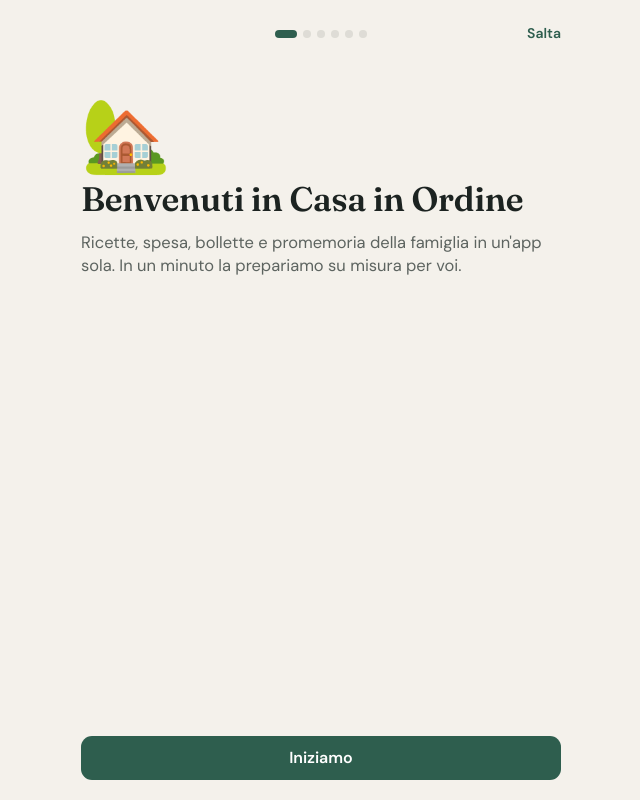
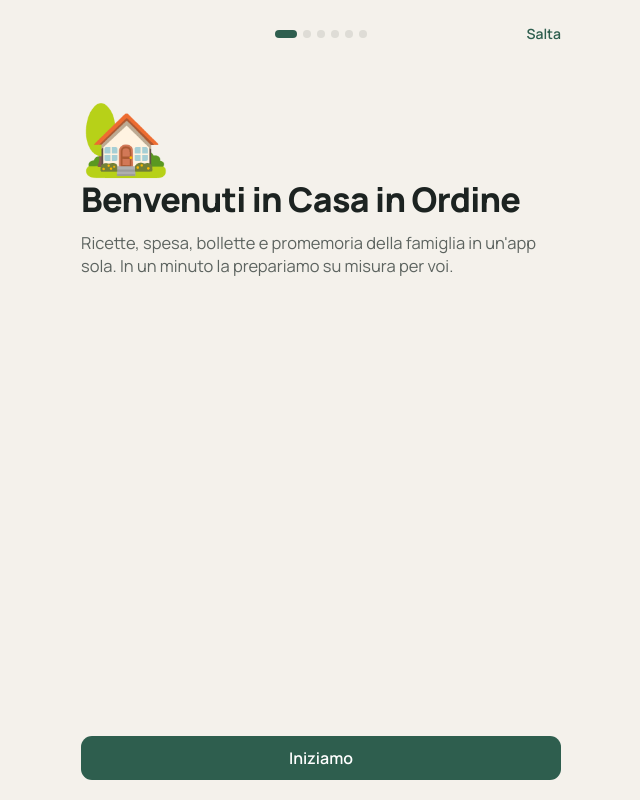
Before and after one commit to tommasocaccavale91/Claude2, a website: page casa/index.html in a window 1280 px wide. Shown: the top 800 px of the page, without its empty margins (319-959 px from the left). Drawn offline with Linux system fonts and the light colour scheme.

Commit message:
Casa in Ordine: Manrope, Conti unificati e Oggi come riepilogo
- carattere unico Manrope (incluso nell'app), colori verde bosco in chiaro e scuro
- Bollette ed Entrate e spese sotto un'unica voce "Conti" con due schede in alto
- Oggi: a tavola, spesa, promemoria, bollette e conti in riquadri di sintesi che
  aprono la sezione relativa

Co-Authored-By: Claude Opus 5.5 <noreply@anthropic.com>
Claude-Session: https://claude.ai/code/session_01XcUm2xcNAxA5C6VBoBoyuw

```diff
--- a/casa/fonts/LEGGIMI.txt
+++ b/casa/fonts/LEGGIMI.txt
@@ -1,4 +1,3 @@
-Caratteri usati dall'app (sottoinsieme latino, da Google Fonts), con licenza SIL Open Font License 1.1:
-- Fraunces (titoli) — Undercase Type
-- DM Sans (testo e importi) — Colophon Foundry
+Carattere usato dall'app (sottoinsieme latino, da Google Fonts), con licenza SIL Open Font License 1.1:
+- Manrope — Mikhail Sharanda
 Testo della licenza: https://openfontlicense.org
--- a/casa/index.html
+++ b/casa/index.html
@@ -12,10 +12,9 @@
 <style>
 /* Una colonna larga quanto un telefono: intestazione, contenuto che scorre, barra delle sezioni in basso.
    Tono: familiare ma serio, come un buon libro di casa. Avorio caldo, verde bosco, niente decorazioni.
-   Caratteri: Fraunces per i titoli, DM Sans per testo e importi (cifre incolonnate).
-   Entrambi con licenza SIL Open Font License, inclusi nella cartella fonts/. */
-@font-face{font-family:"Fraunces";src:url(fonts/fraunces.woff2) format("woff2");font-weight:500 800;font-display:swap}
-@font-face{font-family:"DM Sans";src:url(fonts/dmsans.woff2) format("woff2");font-weight:400 700;font-display:swap}
+   Carattere: Manrope per tutto, titoli in grassetto pieno, cifre incolonnate negli importi.
+   Licenza SIL Open Font License, incluso nella cartella fonts/. */
+@font-face{font-family:"Manrope";src:url(fonts/manrope.woff2) format("woff2");font-weight:400 800;font-display:swap}
 :root{
   --bg:#F4F1EB; --surface:#FFFFFF; --surface2:#EEEAE2; --ink:#1C2321; --muted:#5D6460; --line:rgba(28,35,33,.10);
   --accent:#2E5E4E; --accent-ink:#FFFFFF; --accent-soft:rgba(46,94,78,.09);
@@ -27,8 +26,8 @@
   --c-in:#2a78d6; --c-out:#eb6834; --c-grid:rgba(28,35,33,.08);
   --shadow:0 1px 2px rgba(28,35,33,.05),0 4px 14px -8px rgba(28,35,33,.14);
   --r:14px; --nav:68px;
-  --f:"DM Sans",system-ui,-apple-system,"Segoe UI",Roboto,Arial,sans-serif;
-  --f-title:"Fraunces",Georgia,"Times New Roman",serif;
+  --f:"Manrope",system-ui,-apple-system,"Segoe UI",Roboto,Arial,sans-serif;
+  --f-title:var(--f);
   color-scheme:light;
 }
 @media (prefers-color-scheme:dark){
@@ -360,19 +359,19 @@ button.stat:active{transform:scale(.98)}
 @media (prefers-reduced-motion:reduce){.thinking .dot{animation:none}}
 @media (max-width:380px){.stats.three .v{font-size:15px}.nav button{font-size:10.5px}}
 /* ===== veste grafica: familiare ma seria ===== */
-.top h1{font-family:var(--f-title);font-weight:600;letter-spacing:-.01em;font-size:29px}
+.top h1{font-family:var(--f-title);font-weight:800;letter-spacing:-.025em;font-size:28px}
 .top .icon-btn,.top .btn:not(.primary){background:var(--surface);box-shadow:var(--shadow)}
 .btn{border-radius:11px;font-weight:600}
 .card{border-radius:var(--r);padding:16px;box-shadow:var(--shadow);border:1px solid var(--line)}
 .card-h{margin-bottom:10px}
-.card h2{font-family:var(--f-title);font-size:18.5px;font-weight:600;letter-spacing:-.005em;text-transform:none;color:var(--ink);display:flex;align-items:center;gap:8px}
+.card h2{font-family:var(--f-title);font-size:17px;font-weight:800;letter-spacing:-.015em;text-transform:none;color:var(--ink);display:flex;align-items:center;gap:8px}
 .sec-t,.h3{font-size:12px;letter-spacing:.08em}
 .stat{border:1px solid var(--line);border-radius:12px}
 .stat .v,.amt,.catbar .a,.mh-v,.mh-row b{font-variant-numeric:tabular-nums lining-nums;letter-spacing:-.01em}
-.sh-h h2,.tour-body h1,.tour-body h2,.rcard h3{font-family:var(--f-title);font-weight:600;letter-spacing:-.005em}
+.sh-h h2,.tour-body h1,.tour-body h2,.rcard h3{font-family:var(--f-title);font-weight:800;letter-spacing:-.02em}
 .rcard{border:1px solid var(--line);display:grid;grid-template-columns:46px 1fr;column-gap:12px;align-items:start}
 .rcard>*:not(.rc-emo):not(.fav){grid-column:2}
-.rcard h3{font-size:18px}
+.rcard h3{font-size:16.5px}
 .rc-emo{grid-row:1 / span 4;width:46px;height:46px;border-radius:12px;display:flex;align-items:center;justify-content:center;font-size:22px;background:var(--surface2)}
 .rc-emo.k1,.rc-emo.k5{background:var(--sun-soft)}.rc-emo.k2{background:var(--tomato-soft)}.rc-emo.k3{background:var(--olive-soft)}.rc-emo.k4{background:var(--accent-soft)}
 .tag{border-radius:6px}
@@ -391,15 +390,36 @@ button.stat:active{transform:scale(.98)}
 /* testata della schermata Oggi: tinta unita, data e saluto */
 .hero{margin:2px 0 16px;border-radius:18px;padding:18px 18px 16px;background:var(--hero);color:var(--hero-ink)}
 .hero-d{margin:0;font-size:13.5px;font-weight:500;opacity:.8;text-transform:capitalize}
-.hero h2{margin:2px 0 0;font-family:var(--f-title);font-size:30px;font-weight:600;letter-spacing:-.01em;line-height:1.15}
+.hero h2{margin:2px 0 0;font-family:var(--f-title);font-size:28px;font-weight:800;letter-spacing:-.025em;line-height:1.15}
 .hero-chips{display:flex;flex-wrap:wrap;gap:8px;margin-top:14px}
 .hero-chips button{display:inline-flex;align-items:center;gap:6px;min-height:34px;padding:0 12px;border-radius:17px;background:rgba(255,255,255,.14);color:#fff;font-size:14px;font-weight:500}
 .hero-chips button b{font-weight:700}
+/* Oggi: un riquadro per sezione, toccandolo si apre la sezione */
+.sum{display:grid;grid-template-columns:1fr 1fr;gap:10px;margin:0 0 16px}
+.sum>.card{grid-column:1 / -1;margin:0}
+.tile{background:var(--surface);border:1px solid var(--line);border-radius:var(--r);box-shadow:var(--shadow);padding:12px 12px 11px;text-align:left;display:flex;flex-direction:column;gap:1px;min-width:0;min-height:108px;color:var(--ink)}
+.tile.wide{grid-column:1 / -1;min-height:0}
+.tile .ti{display:flex;align-items:center;gap:7px;font-size:13px;font-weight:700;color:var(--muted);margin-bottom:4px}
+.tile .ti .svg{width:16px;height:16px}
+.tile .ti em{margin-left:auto;font-style:normal;display:flex;opacity:.6}
+.tile .tv{font-size:23px;font-weight:800;letter-spacing:-.025em;font-variant-numeric:tabular-nums;line-height:1.15}
+.tile .tv small{font-size:13.5px;font-weight:600;letter-spacing:0;color:var(--muted);margin-left:4px}
+.tile .ts{font-size:12.5px;color:var(--muted);line-height:1.35;overflow:hidden;display:-webkit-box;-webkit-line-clamp:2;-webkit-box-orient:vertical;margin-top:auto;padding-top:4px}
+.tile.bad .tv{color:var(--bad)}
+.tile.bad{border-color:color-mix(in srgb,var(--bad) 35%,transparent)}
+.tile.none .tv{font-size:17px;color:var(--muted)}
+.tav-links{display:flex;gap:8px;margin-top:10px;flex-wrap:wrap}
+.tav-links button{display:inline-flex;align-items:center;gap:6px;min-height:36px;padding:0 12px;border-radius:18px;background:var(--surface2);font-size:13.5px;font-weight:600;color:var(--ink);max-width:100%;overflow:hidden;text-overflow:ellipsis;white-space:nowrap}
+.tav-links button.idea-l{background:var(--sun-soft)}
+.mseg{margin:0 0 14px;background:none;padding:0;border-radius:0;border-bottom:1px solid var(--line);box-shadow:none}
+.mseg button{font-weight:700;border-radius:0;background:none!important;box-shadow:none!important;border-bottom:2.5px solid transparent;margin-bottom:-1px;color:var(--muted);min-height:44px}
+.mseg button[aria-pressed="true"]{border-bottom-color:var(--accent);color:var(--accent)}
+.mseg .n{display:inline-grid;place-items:center;min-width:19px;height:19px;padding:0 5px;border-radius:10px;background:var(--tomato);color:var(--tomato-ink);font-size:11px;margin-left:6px}
 /* conti */
 .receipt{margin-bottom:14px}
 .money-hero{margin:0}
 .money-hero .mh-l{font-size:13.5px;color:var(--muted);font-weight:500}
-.money-hero .mh-v{font-family:var(--f-title);font-size:36px;font-weight:600;margin:2px 0 12px;line-height:1.1}
+.money-hero .mh-v{font-family:var(--f-title);font-size:34px;font-weight:800;letter-spacing:-.025em;margin:2px 0 12px;line-height:1.1}
 .mh-row{display:grid;grid-template-columns:1fr 1fr;gap:10px;border-top:1px solid var(--line);padding-top:12px}
 .mh-row div{display:block}
 .mh-row span{display:flex;align-items:center;gap:7px;font-size:13px;color:var(--muted);font-weight:500}
@@ -2243,12 +2263,20 @@ function finishTour(trial) {
 /* ---------- interfaccia ---------- */
 const TABS = [['home','Oggi','home'],['ricette','Ricette','book'],['menu','Menù','cal'],['spesa','Spesa','cart'],['bollette','Bollette','bill'],['conti','Conti','wallet']];
 const TITLES = {home:'Casa in Ordine', ricette:'Ricette', menu:'Menù della settimana', spesa:'Lista della spesa', bollette:'Bollette e scadenze', conti:'Entrate e spese'};
+/* con entrambe attive, Bollette ed Entrate e spese stanno sotto un'unica voce "Conti", con due schede in alto */
+const moneyBoth = () => tabOn('bollette') && tabOn('conti');
+const lateBills = () => S.bills.filter(b => !b.paid && diffDays(today(), b.due) <= S.settings.remindDays).length;
+function moneySeg() {
+  if (!moneyBoth()) return '';
+  const n = lateBills();
+  return `<div class="seg two mseg" role="tablist" aria-label="Conti"><button data-a="go" data-t="conti" role="tab" aria-pressed="${tab === 'conti'}">Entrate e spese</button><button data-a="go" data-t="bollette" role="tab" aria-pressed="${tab === 'bollette'}">Bollette${n ? `<span class="n">${n}</span>` : ''}</button></div>`;
+}
 let tab = TABS.some(t => t[0] === pref.get('tab')) ? pref.get('tab') : 'home';
 const ui = {q: '', tag: 'tutte', rview: 'lib', week: mondayOf(today()), bview: 'todo', year: new Date().getFullYear(), month: today().slice(0, 7), serv: null, rid: null, slot: null, ai: null, csv: null};
 
 function render() {
   if (!tabOn(tab)) tab = 'home';
-  $('#title').textContent = TITLES[tab];
+  $('#title').textContent = moneyBoth() && (tab === 'conti' || tab === 'bollette') ? 'Conti di casa' : TITLES[tab];
   const act = {
     home: `<button class="icon-btn" data-a="settings" aria-label="Impostazioni">${ic('gear')}</button>`,
     ricette: `<button class="btn primary sm" data-a="newRecipe">${ic('plus','sm')} Ricetta</button>`,
@@ -2259,18 +2287,21 @@ function render() {
   }[tab];
   $('#topact').innerHTML = act;
   const focusId = document.activeElement && document.activeElement.id;
-  $('#main').innerHTML = V[tab]();
+  $('#main').innerHTML = (tab === 'conti' || tab === 'bollette' ? moneySeg() : '') + V[tab]();
   if (focusId === 'fi' && $('#fi')) $('#fi').focus();
   const toBuy = S.shopping.filter(i => !i.done).length;
-  const late = S.bills.filter(b => !b.paid && diffDays(today(), b.due) <= S.settings.remindDays).length;
-  const tabs = TABS.filter(t => tabOn(t[0]));
+  const late = lateBills();
+  const both = moneyBoth(), lastMoney = pref.get('moneyTab', 'conti') === 'bollette' ? 'bollette' : 'conti';
+  const tabs = TABS.filter(t => tabOn(t[0]) && !(both && t[0] === 'bollette'));
   $('#nav').style.gridTemplateColumns = `repeat(${tabs.length}, 1fr)`;
   $('#nav').innerHTML = tabs.map(([k, l, i]) => {
-    const n = k === 'spesa' ? toBuy : k === 'bollette' ? late : 0;
-    return `<button data-a="go" data-t="${k}" ${k === tab ? 'aria-current="page"' : ''}><span class="nav-ic">${ic(i)}</span><span>${l}</span>${n ? `<span class="badge">${n > 99 ? '99+' : n}</span>` : ''}</button>`;
+    const merged = both && k === 'conti', cur = merged ? (tab === 'conti' || tab === 'bollette') : k === tab;
+    const n = k === 'spesa' ? toBuy : (k === 'bollette' || merged) ? late : 0;
+    if (merged) k = lastMoney;
+    return `<button data-a="go" data-t="${k}" ${cur ? 'aria-current="page"' : ''}><span class="nav-ic">${ic(i)}</span><span>${l}</span>${n ? `<span class="badge">${n > 99 ? '99+' : n}</span>` : ''}</button>`;
   }).join('');
 }
-function setTab(t) { if (t !== tab) { tab = t; pref.set('tab', t); window.scrollTo(0, 0); } render(); }
+function setTab(t) { if (t !== tab) { tab = t; pref.set('tab', t); if (t === 'conti' || t === 'bollette') pref.set('moneyTab', t); window.scrollTo(0, 0); } render(); }
 
 const empty = (emo, title, text, btn = '') => `<div class="empty"><div class="big">${emo}</div><b>${title}</b><p>${text}</p>${btn}</div>`;
 
@@ -2328,23 +2359,31 @@ const V = {
       ${steps.map(([l, ok, act]) => `<button class="step ${ok ? 'ok' : ''}" ${act}><span class="box">${ic('check','sm')}</span><span>${l}</span>${ok ? '' : ic('right','sm')}</button>`).join('')}</section>` : '';
     const stats = (S.moves.length || S.bills.length) ? [on('conti') && usesConti ? `<button class="stat" data-a="go" data-t="conti"><div class="l">Speso a ${MESI[d.getMonth()]}</div><div class="v">${euro(outM)}</div><div class="s">${inM ? `Entrate ${euro(inM)}` : 'Apri Conti'}</div></button>` : '', on('bollette') && S.bills.length ? `<button class="stat" data-a="go" data-t="bollette"><div class="l">Bollette da pagare</div><div class="v">${euro(sum(openM.map(b => b.amount)))}</div><div class="s">${openM.length} entro il mese</div></button>` : ''].filter(Boolean) : [];
     const hr = new Date().getHours(), greet = hr < 12 ? 'Buongiorno' : hr < 18 ? 'Buon pomeriggio' : 'Buonasera';
-    const remToday = S.rems.filter(r => !r.done && r.at && r.at.slice(0, 10) <= t).length;
-    const chips = [on('spesa') && toBuy.length ? `<button data-a="go" data-t="spesa">🛒 <b>${toBuy.length}</b> da comprare</button>` : '', on('bollette') && due.length ? `<button data-a="go" data-t="bollette">🧾 <b>${due.length}</b> ${due.length === 1 ? 'scadenza' : 'scadenze'}</button>` : '', on('promemoria') && remToday ? `<button data-a="remFocus">🔔 <b>${remToday}</b> per oggi</button>` : ''].filter(Boolean);
-    return `<section class="hero"><p class="hero-d">${GIORNI[d.getDay()]} ${d.getDate()} ${MESI[d.getMonth()]}</p><h2>${greet}</h2>${chips.length ? `<div class="hero-chips">${chips.join('')}</div>` : `<div class="hero-chips"><button data-a="${on('ricette') ? 'fridgeGo' : 'settings'}">${on('ricette') ? '🍳 Cosa cucino oggi?' : '⚙️ Personalizza'}</button></div>`}</section>${legacy}
-    ${on('ricette') ? `<section class="card"><div class="card-h"><h2>Oggi a tavola</h2><button class="link" data-a="go" data-t="menu">Menù della settimana</button></div>
+    /* sintesi: un riquadro per sezione, toccandolo si apre la sezione */
+    const openRems = S.rems.filter(r => !r.done).sort(remSort), remToday = openRems.filter(r => r.at && r.at.slice(0, 10) <= t);
+    const lateB = due.filter(b => b.due < t), nextB = due[0];
+    const tile = (cls, act, icon, label, val, sub) => `<button class="tile ${cls}" ${act}><span class="ti">${ic(icon, 'sm')}${label}<em>${ic('right', 'sm')}</em></span><span class="tv">${val}</span><span class="ts">${sub}</span></button>`;
+    const tiles = [
+      on('spesa') && (toBuy.length ? tile('', 'data-a="go" data-t="spesa"', 'cart', 'Spesa', `${toBuy.length}<small>da comprare</small>`, esc(toBuy.slice(0, 4).map(i => i.name).join(', ')))
+        : tile('none', 'data-a="go" data-t="spesa"', 'cart', 'Spesa', 'Lista vuota', 'Tocca per aggiungere')),
+      on('promemoria') && (openRems.length ? tile(remToday.some(r => r.at < t) ? 'bad' : '', 'data-a="remFocus"', 'bell', 'Promemoria', remToday.length ? `${remToday.length}<small>per oggi</small>` : `${openRems.length}<small>in programma</small>`, esc(openRems[0].text) + (openRems[0].at ? ' · ' + whenLabel(openRems[0].at, openRems[0].rep).t : ''))
+        : tile('none', 'data-a="remFocus"', 'bell', 'Promemoria', 'Nessuno', 'Scrivi o detta cosa ricordare')),
+      on('bollette') && (due.length ? tile(lateB.length ? 'bad' : '', 'data-a="go" data-t="bollette"', 'bill', 'Bollette', euro(sum(due.map(b => b.amount))), `${esc(nextB.name)} · ${dueInfo(nextB).t}${due.length > 2 ? ` · e altre ${due.length - 1}` : due.length === 2 ? ' · e un\'altra' : ''}`)
+        : tile('none', 'data-a="go" data-t="bollette"', 'bill', 'Bollette', 'Niente in scadenza', S.bills.length ? `${openM.length ? `${openM.length} da pagare entro il mese` : 'Tutto pagato'}` : 'Aggiungi luce, gas, affitto…')),
+      on('conti') && (mv.length ? tile('', 'data-a="go" data-t="conti"', 'wallet', 'Conti', euro(outM), `spesi a ${MESI[d.getMonth()]}${inM ? ` · saldo ${inM - outM < 0 ? '−' : '+'}${euro(Math.abs(inM - outM))}` : ''}`)
+        : tile('none', 'data-a="go" data-t="conti"', 'wallet', 'Entrate e spese', 'Nessun movimento', 'Importa l\'estratto conto o aggiungi una spesa'))
+    ].filter(Boolean);
+    if (tiles.length % 2) tiles[tiles.length - 1] = tiles[tiles.length - 1].replace('class="tile ', 'class="tile wide ');
+    const tavola = on('ricette') ? `<section class="card"><div class="card-h"><h2>A tavola oggi</h2><button class="link" data-a="go" data-t="menu">Menù</button></div>
       <div class="meals">${MEALS.map(([k, l]) => { const lab = slotLabel(m[k]); const isR = m[k] && m[k].r && recipeById(m[k].r); return `<button class="meal" data-a="${isR ? 'recipe' : 'slot'}" data-id="${isR ? m[k].r : ''}" data-day="${t}" data-meal="${k}"><span>${l}</span><b class="${lab ? '' : 'none'}">${lab ? esc(lab) : 'Da decidere'}</b></button>`; }).join('')}</div>
-      ${idea ? `<button class="idea" data-a="recipe" data-id="${idea.id}"><span>💡 Idea per stasera</span><b>${esc(idea.name)}</b><small>${[idea.time ? idea.time + ' minuti' : '', idea.cat].filter(Boolean).join(' · ')}</small></button>` : ''}
-      <button class="btn ghost wide" style="margin-top:10px" data-a="fridgeGo">${ic('fridge','sm')} Cosa cucino con quello che ho?</button>
-    </section>` : ''}
+      <div class="tav-links">${idea ? `<button class="idea-l" data-a="recipe" data-id="${idea.id}">💡 Idea: ${esc(idea.name)}</button>` : ''}<button data-a="fridgeGo">${ic('fridge', 'sm')} Cosa ho in frigo</button></div>
+    </section>` : '';
+    return `<section class="hero"><p class="hero-d">${GIORNI[d.getDay()]} ${d.getDate()} ${MESI[d.getMonth()]}</p><h2>${greet}</h2></section>${legacy}
+    <div class="sum">${tavola}${tiles.join('')}</div>
     ${startCard}
-    ${on('bollette') && due.length ? `<section class="card"><div class="card-h"><h2>Scadenze</h2><button class="link" data-a="go" data-t="bollette">Tutte</button></div>${due.map(b => billRow(b)).join('')}</section>` : ''}
     ${monthCard}
-    ${on('promemoria') ? remCard() : ''}
-    ${on('spesa') && toBuy.length ? `<section class="card"><div class="card-h"><h2>Spesa</h2><button class="link" data-a="go" data-t="spesa">Apri la lista</button></div>
-      <p class="empty-s" style="color:var(--ink)"><b>${toBuy.length}</b> ${toBuy.length === 1 ? 'cosa' : 'cose'} da comprare</p><div class="chipline">${toBuy.slice(0, 8).map(i => `<span class="tag">${esc(i.name)}</span>`).join('')}${toBuy.length > 8 ? `<span class="tag">+${toBuy.length - 8}</span>` : ''}</div>
-    </section>` : ''}
-    ${stats.length ? `<div class="stats ${stats.length === 1 ? 'one' : ''}">${stats.join('')}</div>` : ''}
-    ${notifCard}`;
+    ${notifCard}
+    ${on('promemoria') ? remCard() : ''}`;
   },
 
   ricette() {
```
Also changed, not shown: casa/fonts/dmsans.woff2 (deleted), casa/fonts/fraunces.woff2 (deleted), casa/fonts/manrope.woff2 (added).
